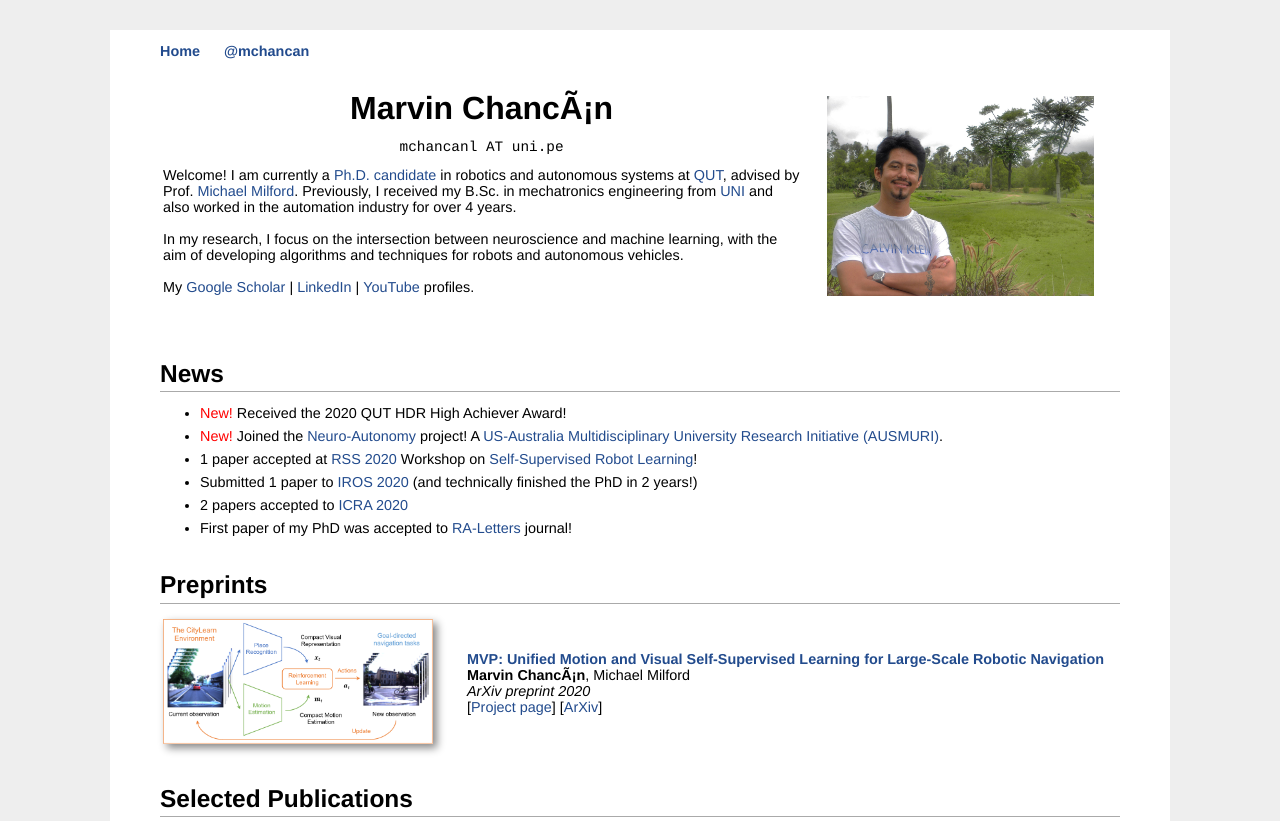
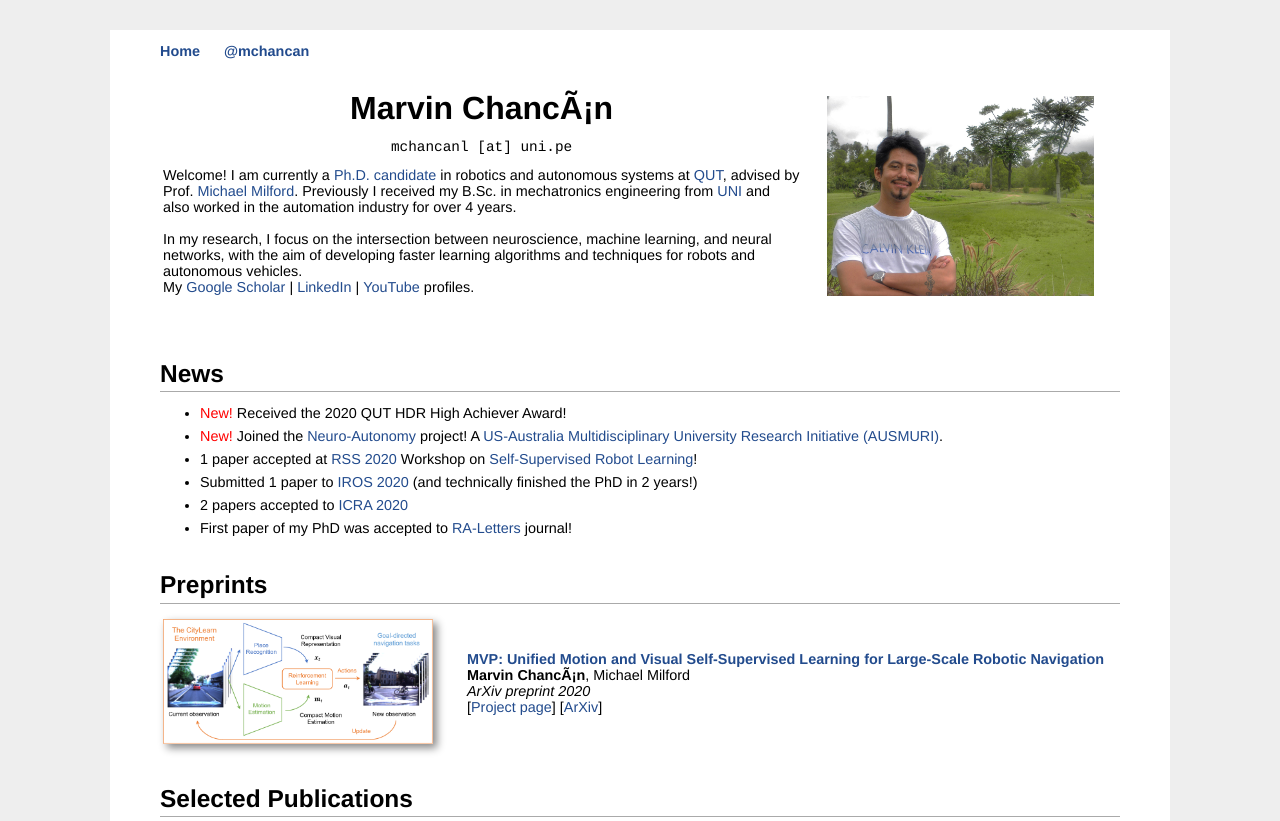
Before and after one commit to mchancan/mchancan.github.io, a Jekyll site: the page built from index.html, in a window 1280 px wide and 900 px high, cut to the strip 0-821 px from the top of the window. Built offline with Jekyll 4.4.1, drawn with Linux system fonts in a browser that asks for light colours; comment, search, counter and statistics services are not loaded.

Commit message:
Update index.html

```diff
--- a/index.html
+++ b/index.html
@@ -10,13 +10,13 @@ title: Marvin's Homepage
 		<!--<div id="toptitle">
 		<h1>		</h1>-->
 		<p align="center"><font size=6><b>Marvin Chancán</b></font></p>
-		<p align="center"><font face="courier">mchancanl AT uni.pe</font></p>
+		<p align="center"><font face="courier">mchancanl [at] uni.pe</font></p>
 		<!--</div>-->
 		<p align="left">
 			Welcome! I am currently a <a href="https://research.qut.edu.au/qcr/people/marvin-chancan/" target="_blank">Ph.D. candidate</a> in robotics and autonomous systems at <a href="https://www.qut.edu.au/science-engineering/schools/electrical-engineering-robotics" target="_blank">QUT</a>, advised by Prof. <a href="https://scholar.google.com/citations?user=TDSmCKgAAAAJ&hl=en" target="_blank">Michael Milford</a>.
-			Previously, I received my B.Sc. in mechatronics engineering from <a href="https://en.wikipedia.org/wiki/National_University_of_Engineering" target="_blank">UNI</a> and also worked in the automation industry for over 4 years.</br>
+			Previously I received my B.Sc. in mechatronics engineering from <a href="https://en.wikipedia.org/wiki/National_University_of_Engineering" target="_blank">UNI</a> and also worked in the automation industry for over 4 years.</br>
 			</br>
-			In my research, I focus on the intersection between neuroscience and machine learning, with the aim of developing algorithms and techniques for robots and autonomous vehicles.</br>
+			In my research, I focus on the intersection between neuroscience, machine learning, and neural networks, with the aim of developing faster learning algorithms and techniques for robots and autonomous vehicles.
 			</br>
 			My <a href="https://scholar.google.com/citations?user=iK7xhJ4AAAAJ&hl=en" target="_blank">Google Scholar</a>&nbsp;|&nbsp;<a href="https://www.linkedin.com/in/mchancan" target="_blank">LinkedIn</a>&nbsp;|&nbsp;<a href="https://www.youtube.com/channel/UCrvgoqpKBbeye87FtqdW4Iw" target="_blank">YouTube</a> profiles.
 		</p>
```
